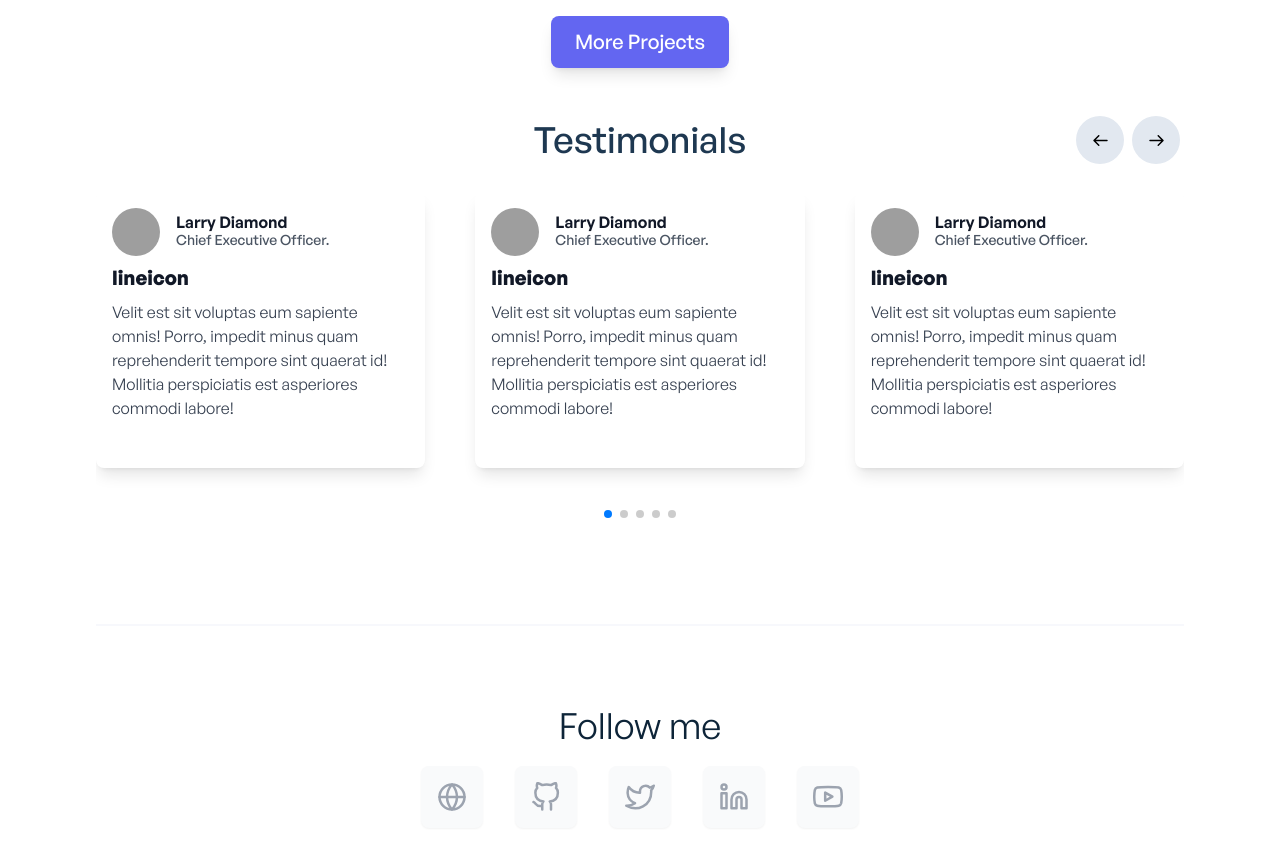
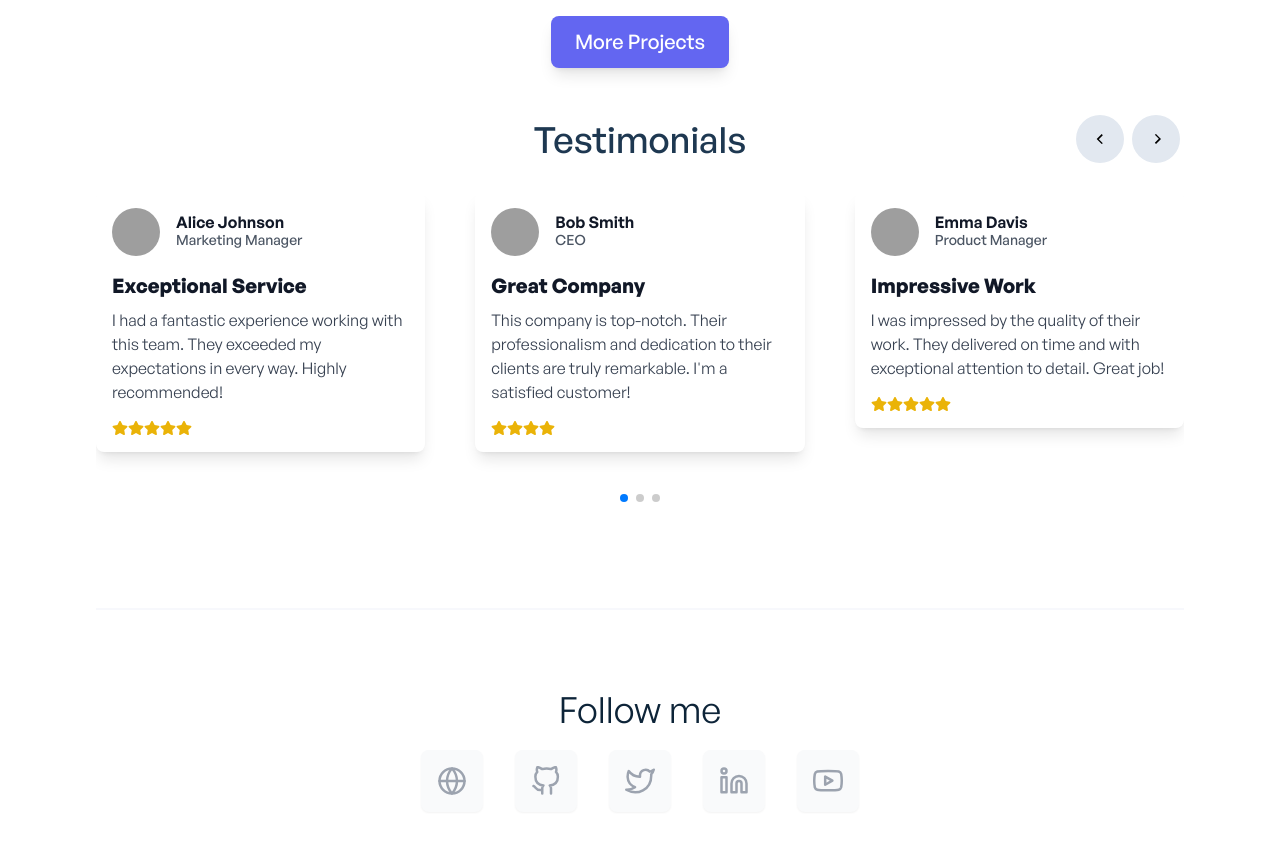
Before and after one commit to Peace-Ishimwe/Peace-Ishimwe.dev, a React (Create React App) app in the folder client/: page / in a window 1280 px wide. Shown: the part 2300-3149 px from the top of the page. Built offline with nearby package versions, Linux system fonts and the light colour scheme; grey boxes are pictures that could not be loaded.

Commit message:
end of testimonials section

```diff
--- /dev/null
+++ b/client/src/components/Testimonials/SingleTestimonial.jsx
@@ -0,0 +1,39 @@
+import React from "react";
+import { FaStar } from "react-icons/fa";
+
+const SingleTestimonial = ({ image, reviewAlt, details, name, position, rating }) => {
+  const stars = Array.from({ length: rating }, (_, i) => (
+    <FaStar key={i} className="text-yellow-500" />
+  ));
+
+  return (
+    <div className="md:max-w-sm w-full lg:max-w-full rounded-lg overflow-hidden lg:flex dark:bg-ternary-dark bg-white shadow-lg hover:shadow-xl">
+      <div className="border-gray-400 rounded-b lg:rounded-b-none lg:rounded-r p-4 flex flex-col justify-between leading-normal">
+        <div className="flex items-center">
+          <img className="w-12 h-12 rounded-full mr-4" src={image} alt={name} />
+          <div className="text-sm">
+            <p className="text-gray-900 dark:text-gray-200 leading-none text-base font-semibold">
+              {name}
+            </p>
+            <p className="text-gray-600 dark:text-gray-400 font-medium">
+              {position}
+            </p>
+          </div>
+        </div>
+        <div className="my-4">
+          <div className="text-gray-900 dark:text-gray-200 font-bold text-xl mb-2">
+            {reviewAlt}
+          </div>
+          <p className="text-gray-700 dark:text-gray-300 text-base">{details}</p>
+        </div>
+        <div className="flex items-center justify-between">
+          <div className="flex items-center">
+            <div className="text-yellow-500 flex">{stars}</div>
+          </div>
+        </div>
+      </div>
+    </div>
+  );
+};
+
+export default SingleTestimonial;
--- a/client/src/components/Testimonials/Testimonials.jsx
+++ b/client/src/components/Testimonials/Testimonials.jsx
@@ -1,14 +1,16 @@
 import React, { useCallback, useRef, useEffect, useState } from "react";
 import "swiper/css";
 import { Swiper, SwiperSlide } from "swiper/react";
-import { Pagination, Scrollbar, A11y } from 'swiper/modules';
-import 'swiper/css';
-import 'swiper/css/navigation';
-import 'swiper/css/pagination';
-import 'swiper/css/scrollbar';
+import { Pagination, Scrollbar, A11y } from "swiper/modules";
+import "swiper/css";
+import "swiper/css/navigation";
+import "swiper/css/pagination";
+import "swiper/css/scrollbar";
+import SingleTestimonial from "./SingleTestimonial";
 
 const Testimonials = () => {
   const sliderRef = useRef(null);
+
   const handlePrev = useCallback(() => {
     if (!sliderRef.current) return;
     sliderRef.current.swiper.slidePrev();
@@ -19,7 +21,7 @@ const Testimonials = () => {
     sliderRef.current.swiper.slideNext();
   }, []);
 
-    const [slidesPerView, setSlidesPerView] = useState(3)
+  const [slidesPerView, setSlidesPerView] = useState(3);
 
   useEffect(() => {
     const updateSlidesPerView = () => {
@@ -34,46 +36,78 @@ const Testimonials = () => {
     updateSlidesPerView();
     window.addEventListener("resize", updateSlidesPerView);
     return () => {
-            window.removeEventListener('resize', updateSlidesPerView);
+      window.removeEventListener("resize", updateSlidesPerView);
     };
   }, [slidesPerView]);
+
+  const testimonials = [
+    {
+      image: "https://cdn.tailgrids.com/2.0/image/marketing/images/testimonials/testimonial-01/image-01.jpg",
+      reviewAlt: "Exceptional Service",
+      details:
+        "I had a fantastic experience working with this team. They exceeded my expectations in every way. Highly recommended!",
+      name: "Alice Johnson",
+      position: "Marketing Manager",
+      rating: 5,
+    },
+    {
+      image: "https://cdn.tailgrids.com/2.0/image/marketing/images/testimonials/testimonial-02/image-01.jpg",
+      reviewAlt: "Great Company",
+      details:
+        "This company is top-notch. Their professionalism and dedication to their clients are truly remarkable. I'm a satisfied customer!",
+      name: "Bob Smith",
+      position: "CEO",
+      rating: 4,
+    },
+    {
+      image: "https://cdn.tailgrids.com/2.0/image/marketing/images/testimonials/testimonial-05/image-01.jpg",
+      reviewAlt: "Impressive Work",
+      details:
+        "I was impressed by the quality of their work. They delivered on time and with exceptional attention to detail. Great job!",
+      name: "Emma Davis",
+      position: "Product Manager",
+      rating: 5,
+    },
+    {
+      image: "https://cdn.tailgrids.com/2.0/image/marketing/images/testimonials/testimonial-01/image-01.jpg",
+      reviewAlt: "Outstanding Team",
+      details:
+        "Working with this team was a pleasure. Their creativity and expertise were evident throughout the project. I'm grateful for their support!",
+      name: "John Williams",
+      position: "Creative Director",
+      rating: 5,
+    },
+    {
+      image: "https://cdn.tailgrids.com/2.0/image/marketing/images/testimonials/testimonial-05/image-01.jpg",
+      reviewAlt: "Highly Recommended",
+      details:
+        "I highly recommend their services. They have a talented team that goes above and beyond to meet client needs. You won't be disappointed!",
+      name: "Sophia Martinez",
+      position: "COO",
+      rating: 4,
+    },
+  ];
 
   return (
     <>
       <section className="pt-5 pb-5 lg:pt-[12px] lg:pb-[12px] relative my-10">
         <section>
-                    <h4 className="mb-8 font-general-medium text-2xl sm:text-4xl text-ternary-dark dark:text-ternary-light text-center">Testimonials</h4>
+          <h4 className="mb-8 font-general-medium text-2xl sm:text-4xl text-ternary-dark dark:text-ternary-light text-center">
+            Testimonials
+          </h4>
         </section>
         <div className="absolute z-50 top-[-85%] right-0 bottom-0 flex items-center justify-center lg:pl-[120px] 2xl:pl-0">
           <div className="prev-arrow cursor-pointer" onClick={handlePrev}>
             <button className="text-primary hover:bg-blue-500 shadow-input mx-1 flex h-12 w-12 items-center justify-center rounded-full bg-slate-200 transition-all hover:text-white">
-                            <svg
-                                width="15"
-                                height="13"
-                                viewBox="0 0 15 13"
-                                className="fill-current"
-                            >
-                                <path
-                                    fillRule="evenodd"
-                                    clipRule="evenodd"
-                                    d="M5.24264 11.8033L0.46967 7.03037C0.176777 6.73748 0.176777 6.2626 0.46967 5.96971L5.24264 1.19674C5.53553 0.903845 6.01041 0.903845 6.3033 1.19674C6.59619 1.48963 6.59619 1.96451 6.3033 2.2574L2.81066 5.75004H14C14.4142 5.75004 14.75 6.08583 14.75 6.50004C14.75 6.91425 14.4142 7.25004 14 7.25004H2.81066L6.3033 10.7427C6.59619 11.0356 6.59619 11.5104 6.3033 11.8033C6.01041 12.0962 5.53553 12.0962 5.24264 11.8033Z"
-                                ></path>
+              <svg xmlns="http://www.w3.org/2000/svg" fill="currentColor" className="w-5 h-5" viewBox="0 0 24 24">
+                <path d="M15.41 7.41l-4.83 4.83 4.83 4.83L14 18l-6-6 6-6 1.41 1.41z" />
               </svg>
             </button>
           </div>
           <div className="next-arrow cursor-pointer" onClick={handleNext}>
             <button className="text-primary hover:bg-blue-500 shadow-input mx-1 flex h-12 w-12 items-center justify-center rounded-full bg-slate-200 transition-all hover:text-white">
-                            <svg
-                                width="15"
-                                height="13"
-                                viewBox="0 0 15 13"
-                                className="fill-current"
-                            >
-                                <path
-                                    fillRule="evenodd"
-                                    clipRule="evenodd"
-                                    d="M9.75736 11.8033L14.5303 7.03037C14.8232 6.73748 14.8232 6.2626 14.5303 5.96971L9.75736 1.19674C9.46447 0.903845 8.98959 0.903845 8.6967 1.19674C8.40381 1.48963 8.40381 1.96451 8.6967 2.2574L12.1893 5.75004H1C0.585786 5.75004 0.25 6.08583 0.25 6.50004C0.25 6.91425 0.585786 7.25004 1 7.25004H12.1893L8.6967 10.7427C8.40381 11.0356 8.40381 11.5104 8.6967 11.8033C8.98959 12.0962 9.46447 12.0962 9.75736 11.8033Z"
-                                ></path>
+              <svg xmlns="http://www.w3.org/2000/svg" fill="currentColor" className="w-5 h-5"viewBox="0 0 24 24">
+                <path d="M10.59 16.41l4.83-4.83-4.83-4.83L12 6l6 6-6 6-1.41-1.41z" />
               </svg>
             </button>
           </div>
@@ -85,77 +119,11 @@ const Testimonials = () => {
           pagination={{ clickable: true }}
           ref={sliderRef}
         >
-                    <SwiperSlide className="pb-[4rem]">
-                        <SingleTestimonial
-                            image="https://cdn.tailgrids.com/2.0/image/marketing/images/testimonials/testimonial-01/image-01.jpg"
-                            reviewImg="https://cdn.tailgrids.com/2.0/image/marketing/images/testimonials/testimonial-01/lineicon.svg"
-                            reviewAlt="lineicon"
-                            details="Velit est sit voluptas eum sapiente omnis! Porro, impedit minus quam reprehenderit tempore sint quaerat id! Mollitia perspiciatis est asperiores commodi labore!"
-                            name="Larry Diamond"
-                            position="Chief Executive Officer."
-                        />
+          {testimonials.map((testimonial, index) => (
+            <SwiperSlide key={index} className="pb-[4rem]">
+              <SingleTestimonial {...testimonial} />
             </SwiperSlide>
-                    <SwiperSlide>
-                        <SingleTestimonial
-                            image="https://cdn.tailgrids.com/2.0/image/marketing/images/testimonials/testimonial-01/image-01.jpg"
-                            reviewImg="https://cdn.tailgrids.com/2.0/image/marketing/images/testimonials/testimonial-01/lineicon.svg"
-                            reviewAlt="lineicon"
-                            details="Velit est sit voluptas eum sapiente omnis! Porro, impedit minus quam reprehenderit tempore sint quaerat id! Mollitia perspiciatis est asperiores commodi labore!"
-                            name="Larry Diamond"
-                            position="Chief Executive Officer."
-                        />
-                    </SwiperSlide>
-                    <SwiperSlide>
-                        <SingleTestimonial
-                            image="https://cdn.tailgrids.com/2.0/image/marketing/images/testimonials/testimonial-01/image-01.jpg"
-                            reviewImg="https://cdn.tailgrids.com/2.0/image/marketing/images/testimonials/testimonial-01/lineicon.svg"
-                            reviewAlt="lineicon"
-                            details="Velit est sit voluptas eum sapiente omnis! Porro, impedit minus quam reprehenderit tempore sint quaerat id! Mollitia perspiciatis est asperiores commodi labore!"
-                            name="Larry Diamond"
-                            position="Chief Executive Officer."
-                        />
-                    </SwiperSlide>
-                    <SwiperSlide>
-                        <SingleTestimonial
-                            image="https://cdn.tailgrids.com/2.0/image/marketing/images/testimonials/testimonial-01/image-01.jpg"
-                            reviewImg="https://cdn.tailgrids.com/2.0/image/marketing/images/testimonials/testimonial-01/lineicon.svg"
-                            reviewAlt="lineicon"
-                            details="Velit est sit voluptas eum sapiente omnis! Porro, impedit minus quam reprehenderit tempore sint quaerat id! Mollitia perspiciatis est asperiores commodi labore!"
-                            name="Larry Diamond"
-                            position="Chief Executive Officer."
-                        />
-                    </SwiperSlide>
-                    <SwiperSlide>
-                        <SingleTestimonial
-                            image="https://cdn.tailgrids.com/2.0/image/marketing/images/testimonials/testimonial-01/image-01.jpg"
-                            reviewImg="https://cdn.tailgrids.com/2.0/image/marketing/images/testimonials/testimonial-01/lineicon.svg"
-                            reviewAlt="lineicon"
-                            details="Velit est sit voluptas eum sapiente omnis! Porro, impedit minus quam reprehenderit tempore sint quaerat id! Mollitia perspiciatis est asperiores commodi labore!"
-                            name="Larry Diamond"
-                            position="Chief Executive Officer."
-                        />
-                    </SwiperSlide>
-
-                    <SwiperSlide>
-                        <SingleTestimonial
-                            image="https://cdn.tailgrids.com/2.0/image/marketing/images/testimonials/testimonial-01/image-01.jpg"
-                            reviewImg="https://cdn.tailgrids.com/2.0/image/marketing/images/testimonials/testimonial-01/lineicon.svg"
-                            reviewAlt="lineicon"
-                            details="Velit est sit voluptas eum sapiente omnis! Porro, impedit minus quam reprehenderit tempore sint quaerat id! Mollitia perspiciatis est asperiores commodi labore!"
-                            name="Larry Diamond"
-                            position="Chief Executive Officer."
-                        />
-                    </SwiperSlide>
-                    <SwiperSlide>
-                        <SingleTestimonial
-                            image="https://cdn.tailgrids.com/2.0/image/marketing/images/testimonials/testimonial-01/image-01.jpg"
-                            reviewImg="https://cdn.tailgrids.com/2.0/image/marketing/images/testimonials/testimonial-01/lineicon.svg"
-                            reviewAlt="lineicon"
-                            details="Velit est sit voluptas eum sapiente omnis! Porro, impedit minus quam reprehenderit tempore sint quaerat id! Mollitia perspiciatis est asperiores commodi labore!"
-                            name="Larry Diamond"
-                            position="Chief Executive Officer."
-                        />
-                    </SwiperSlide>
+          ))}
         </Swiper>
       </section>
     </>
@@ -163,23 +131,3 @@ const Testimonials = () => {
 };
 
 export default Testimonials;
-
-const SingleTestimonial = ({ image, reviewAlt, details, name, position }) => {
-    return (
-        <div className="md:max-w-sm w-full lg:max-w-full rounded-lg overflow-hidden  lg:flex dark:bg-ternary-dark bg-white shadow-lg hover:shadow-xl">
-            <div className=" border-gray-400 rounded-b lg:rounded-b-none lg:rounded-r p-4 flex flex-col justify-between leading-normal">
-                <div className="flex items-center">
-                    <img className="w-12 h-12 rounded-full mr-4" src={image} alt="Avatar of Jonathan Reinink" />
-                    <div className="text-sm">
-                        <p className="text-gray-900 dark:text-gray-200 leading-none text-base font-semibold">{name}</p>
-                        <p className="text-gray-600 dark:text-gray-400 font-medium">{position}</p>
-                    </div>
-                </div>
-                <div className="mb-8 mt-2">
-                    <div className="text-gray-900 dark:text-gray-200 font-bold text-xl mb-2">{reviewAlt}</div>
-                    <p className="text-gray-700 dark:text-gray-300 text-base">{details}</p>
-                </div>
-            </div>
-        </div>
-    );
-};
```
Also changed, not shown: client/src/images/Icons/icons.jsx (added, +18 -0 lines). Lines whose indentation alone changed are shown as unchanged.
